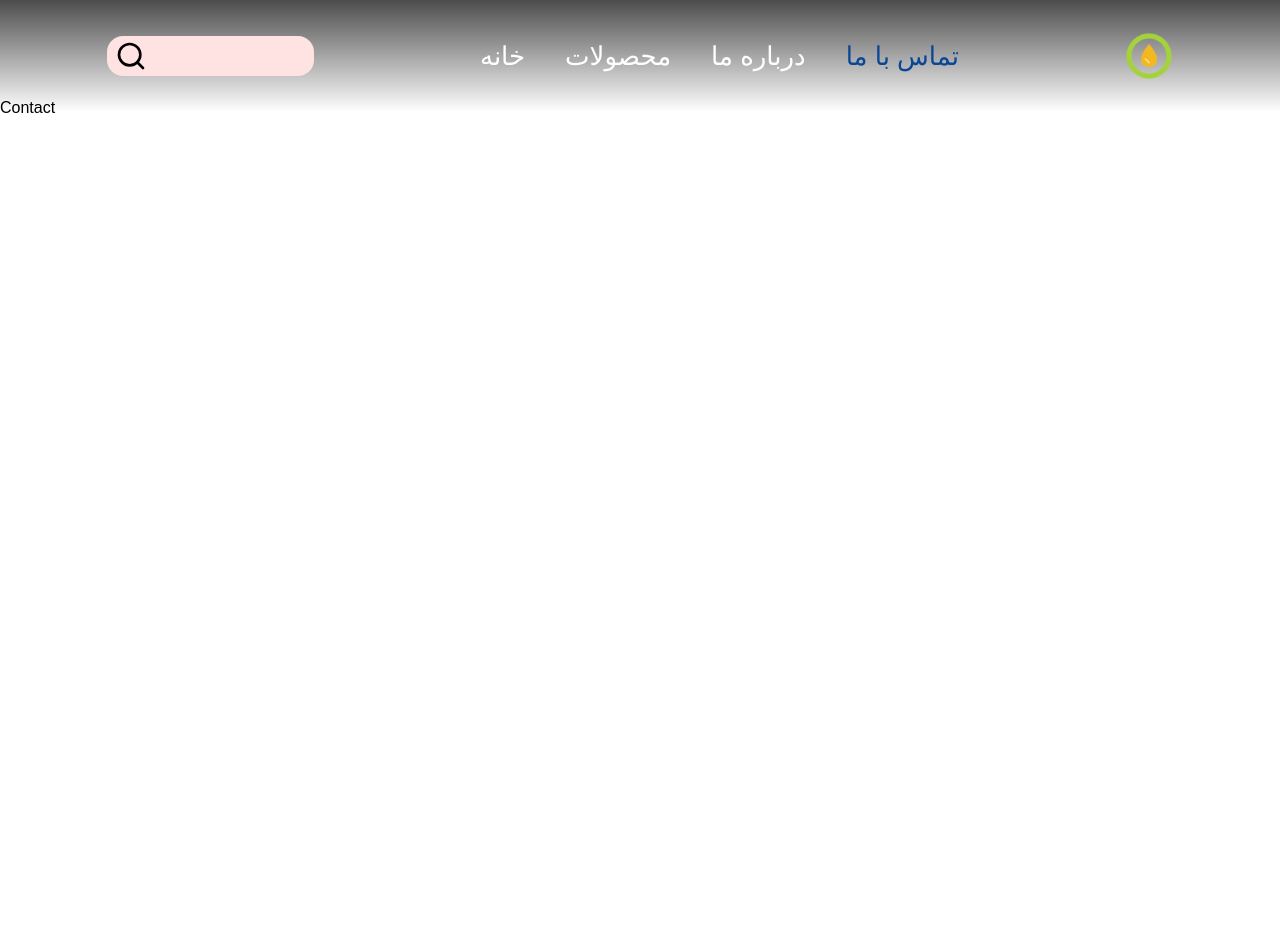
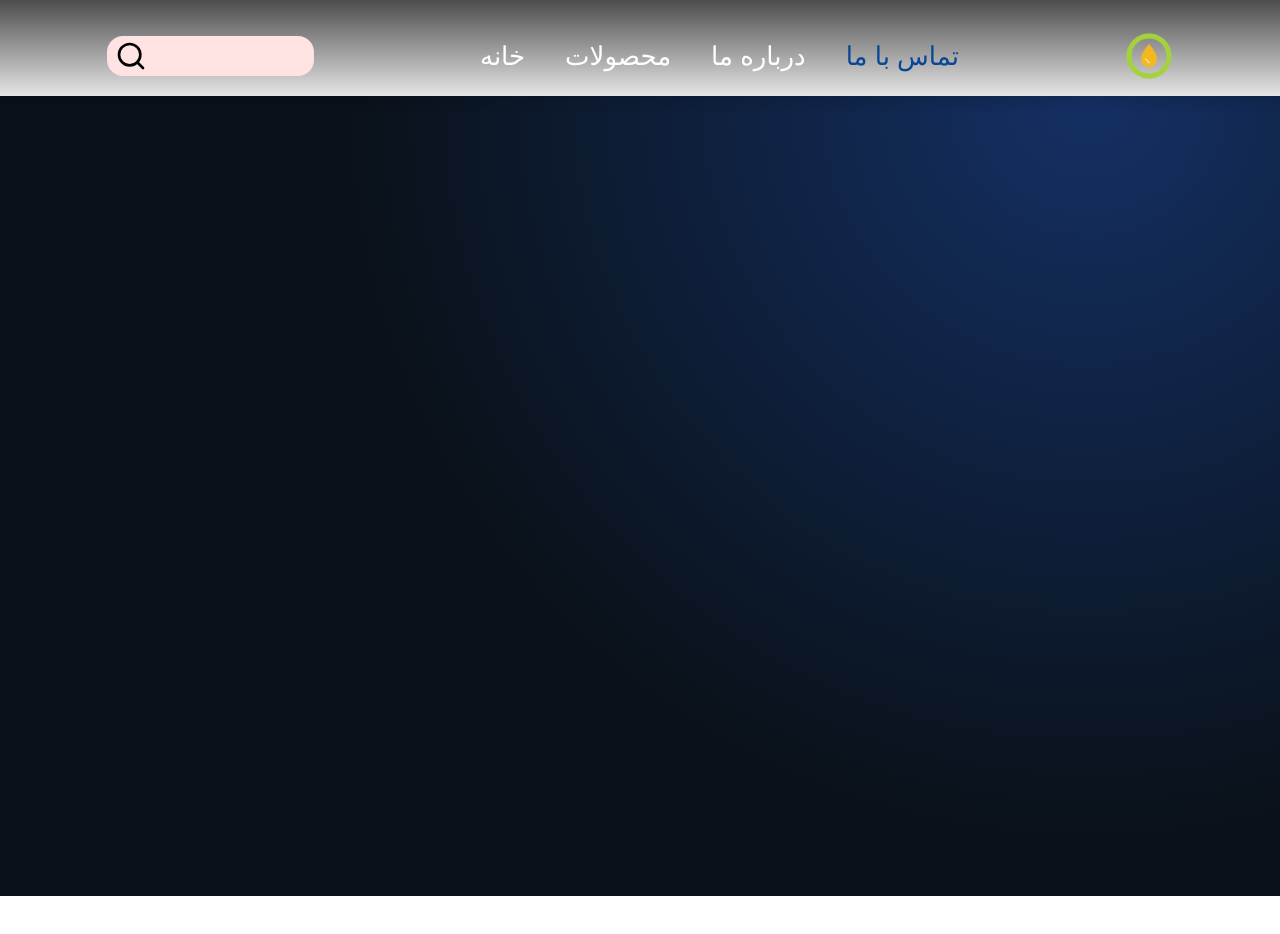
Before and after one commit to Yasin13833/Blog, a React (Vite) app in the folder Front/: page /contact in a window 1280 px wide. Shown: the top 934 px of the page. Before the commit the page ends 800 px from the top, so only its background shows below. Built offline with nearby package versions, Linux system fonts and the light colour scheme.

Commit message:
bg contact

```diff
--- a/Front/src/Pages/Contact/index.jsx
+++ b/Front/src/Pages/Contact/index.jsx
@@ -2,6 +2,12 @@ import React from 'react'
 
 export default function Contact() {
   return (
-    <div>Contact</div>
+    <div>
+<section className="min-h-screen bg-[#0a1119] bg-[radial-gradient(circle_at_85%_0%,rgba(25,65,140,0.65),transparent_55%)]">
+
+</section>
+
+
+    </div>
   )
 }
```
